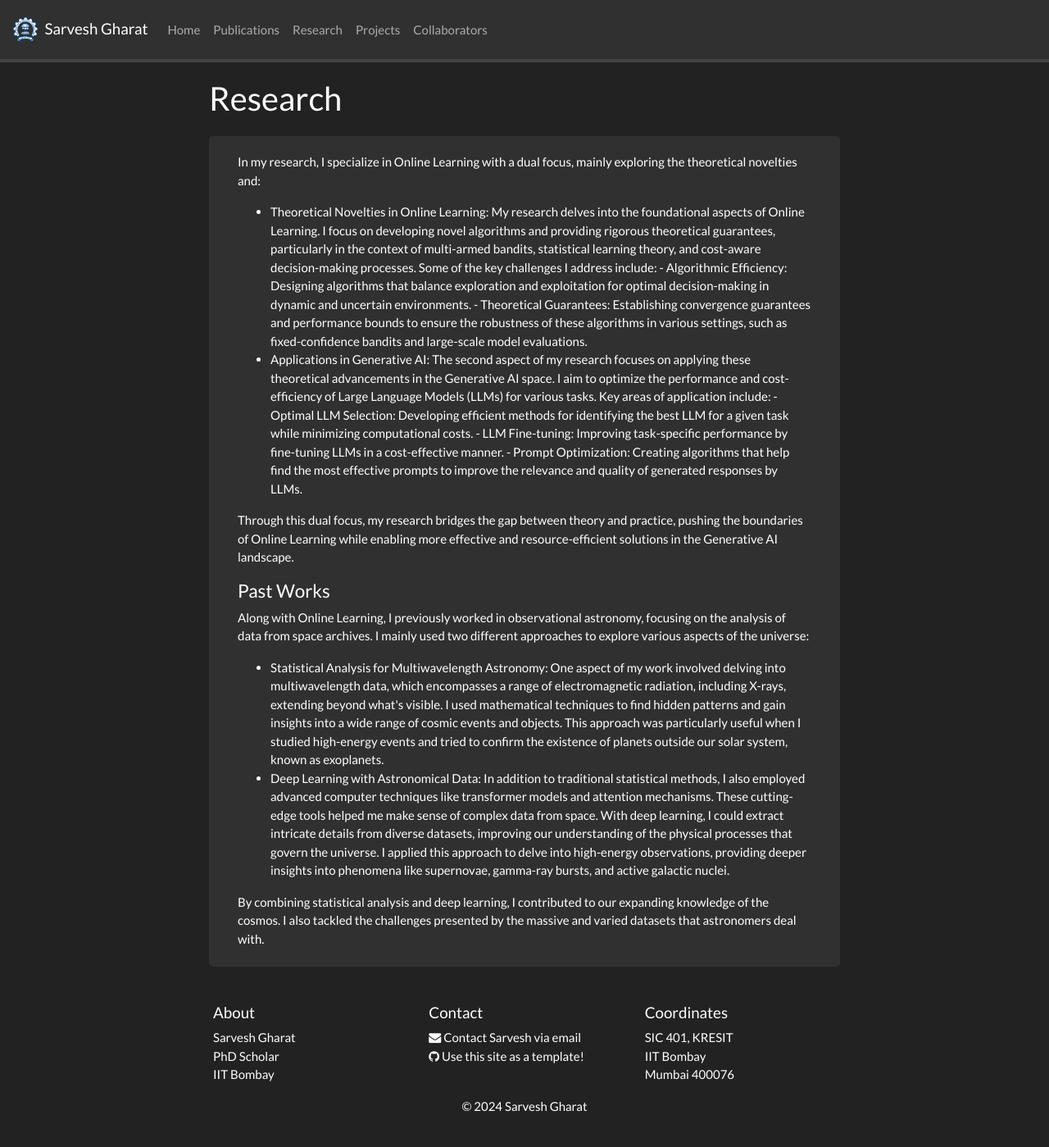
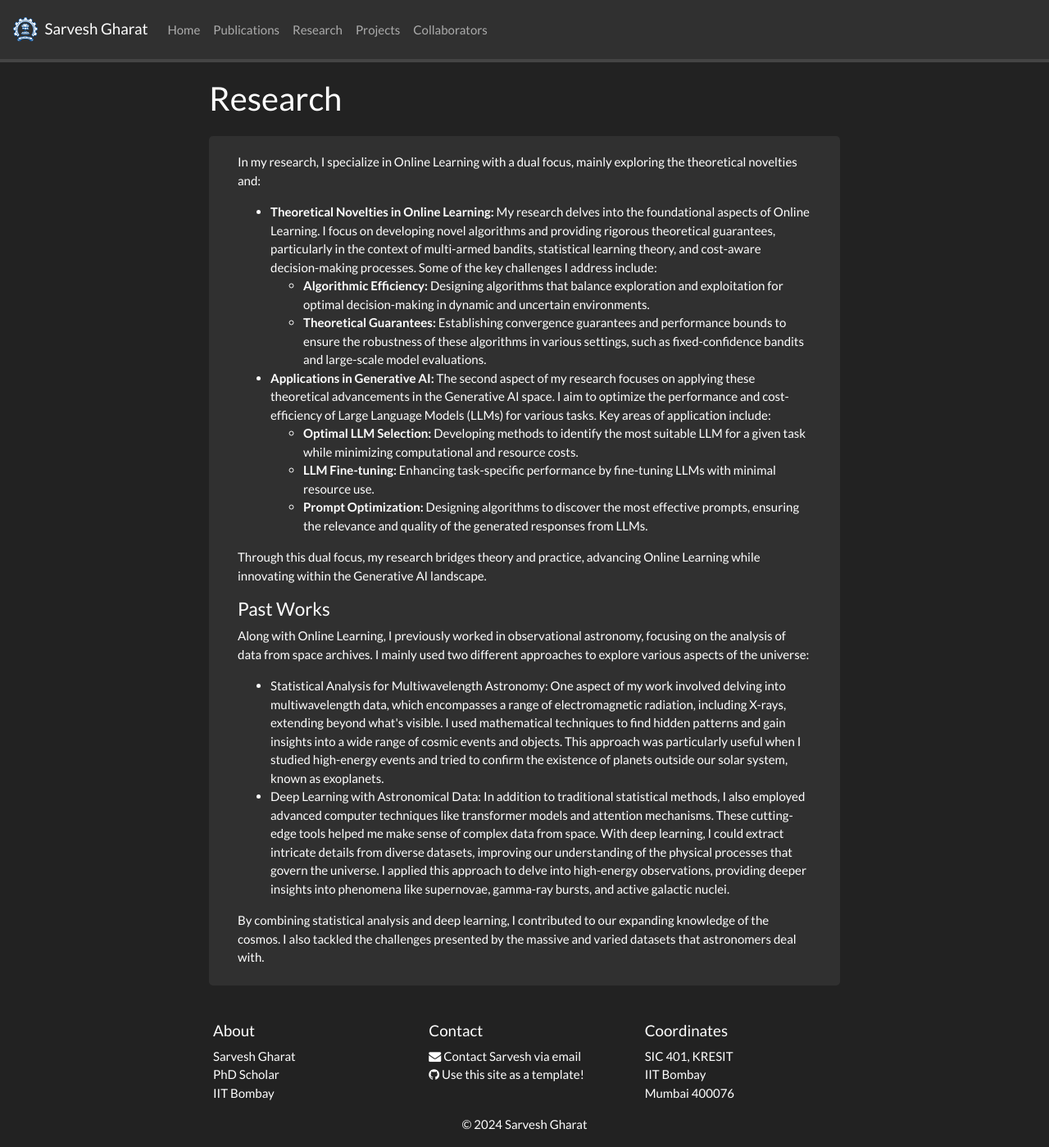
Before and after one commit to SarveshVGharat/SarveshVGharat.github.io, a Jekyll site: the page built from _pages/research.md, in a window 1280 px wide and 1399 px high. Shown: the whole window at 82% size. Built offline with Jekyll 4.4.1, drawn with Linux system fonts in a browser that asks for light colours; nearby versions of some CDN libraries; a style sheet for code colours, icons or effects is not loaded.

Commit message:
Update research.md

```diff
--- a/_pages/research.md
+++ b/_pages/research.md
@@ -38,21 +38,25 @@ iframe {
 In my research, I specialize in Online Learning with a dual focus, mainly exploring the theoretical novelties and:
 
 <ul>
-<li>Theoretical Novelties in Online Learning:
+<li><strong>Theoretical Novelties in Online Learning:</strong>
 My research delves into the foundational aspects of Online Learning. I focus on developing novel algorithms and providing rigorous theoretical guarantees, particularly in the context of multi-armed bandits, statistical learning theory, and cost-aware decision-making processes. Some of the key challenges I address include:
-  - Algorithmic Efficiency: Designing algorithms that balance exploration and exploitation for optimal decision-making in dynamic and uncertain environments.
-  - Theoretical Guarantees: Establishing convergence guarantees and performance bounds to ensure the robustness of these algorithms in various settings, such as fixed-confidence bandits and large-scale model evaluations.
+<ul>
+  <li><strong>Algorithmic Efficiency:</strong> Designing algorithms that balance exploration and exploitation for optimal decision-making in dynamic and uncertain environments.</li>
+  <li><strong>Theoretical Guarantees:</strong> Establishing convergence guarantees and performance bounds to ensure the robustness of these algorithms in various settings, such as fixed-confidence bandits and large-scale model evaluations.</li>
+</ul>
 </li>
 
-<li>Applications in Generative AI:
+<li><strong>Applications in Generative AI:</strong>
 The second aspect of my research focuses on applying these theoretical advancements in the Generative AI space. I aim to optimize the performance and cost-efficiency of Large Language Models (LLMs) for various tasks. Key areas of application include:
-  - Optimal LLM Selection: Developing efficient methods for identifying the best LLM for a given task while minimizing computational costs.
-  - LLM Fine-tuning: Improving task-specific performance by fine-tuning LLMs in a cost-effective manner.
-  - Prompt Optimization: Creating algorithms that help find the most effective prompts to improve the relevance and quality of generated responses by LLMs.
+<ul>
+  <li><strong>Optimal LLM Selection:</strong> Developing methods to identify the most suitable LLM for a given task while minimizing computational and resource costs.</li>
+  <li><strong>LLM Fine-tuning:</strong> Enhancing task-specific performance by fine-tuning LLMs with minimal resource use.</li>
+  <li><strong>Prompt Optimization:</strong> Designing algorithms to discover the most effective prompts, ensuring the relevance and quality of the generated responses from LLMs.</li>
+</ul>
 </li>
 </ul>
 
-Through this dual focus, my research bridges the gap between theory and practice, pushing the boundaries of Online Learning while enabling more effective and resource-efficient solutions in the Generative AI landscape.
+Through this dual focus, my research bridges theory and practice, advancing Online Learning while innovating within the Generative AI landscape.
 
 
 <h4>Past Works</h4>
```
